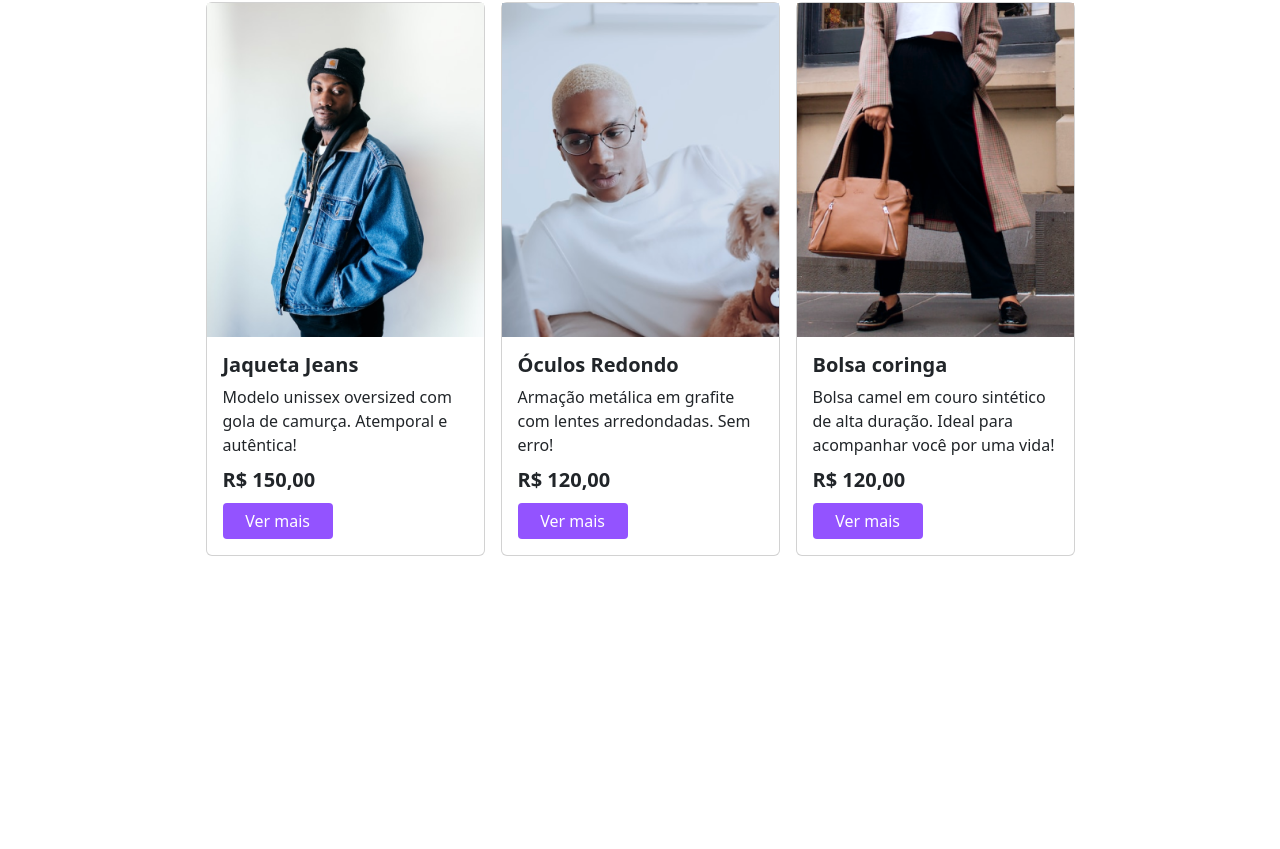
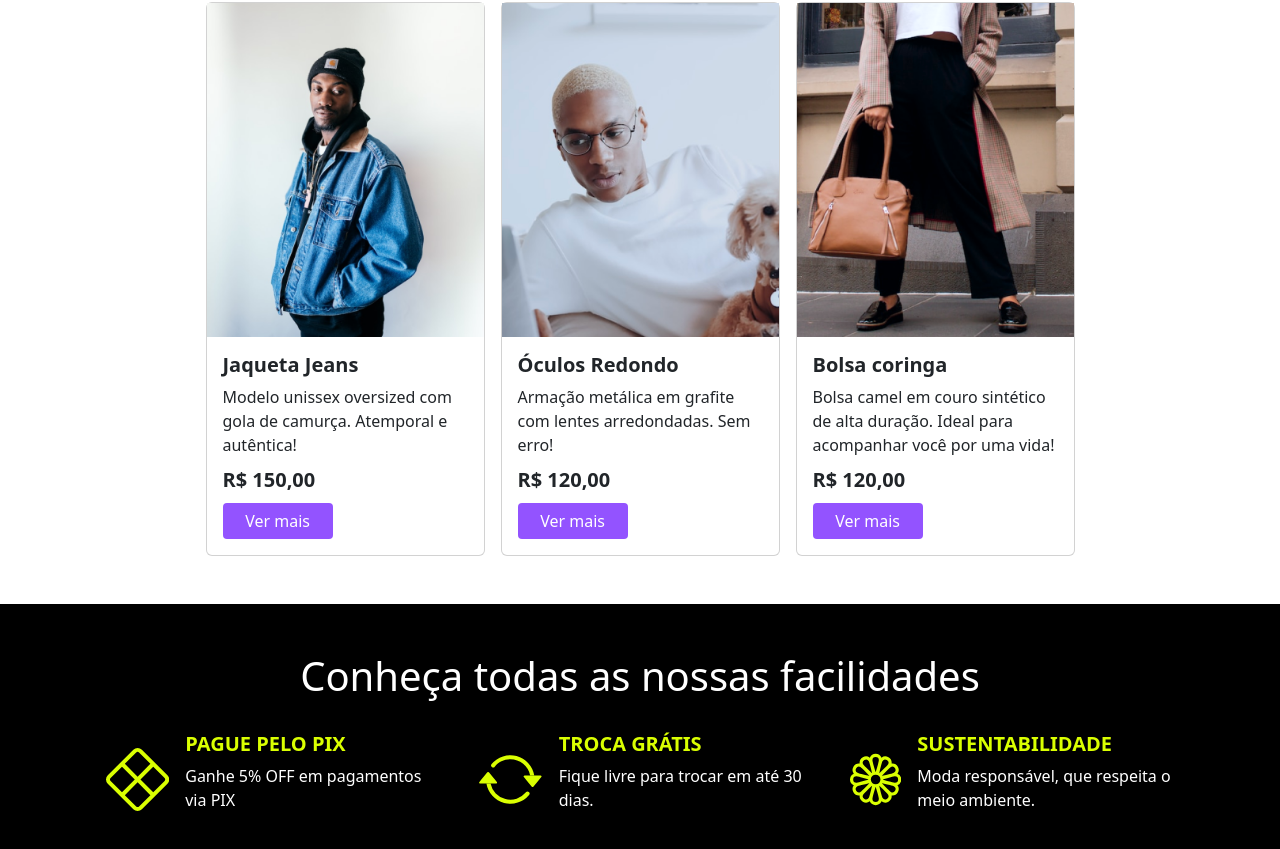
Before and after one commit to diovanealves/Meteoro, a React (Vite) app: page / in a window 1280 px wide. Shown: the part 1507-2356 px from the top of the page. Before the commit the page ends 2063 px from the top, so only its background shows below. Built offline with nearby package versions, Linux system fonts and the light colour scheme.

Commit message:
Add section facilidades e Fix paddign produtos

```diff
--- a/src/App.tsx
+++ b/src/App.tsx
@@ -2,6 +2,7 @@ import Header from './components/Header'
 import Carousels from './components/Carousel'
 import Category from './components/Category'
 import Products from './components/Products'
+import Facilities from './components/Facilities'
 
 export default function App() {
   return (
@@ -10,6 +11,7 @@ export default function App() {
       <Carousels />
       <Category />
       <Products />
+      <Facilities />
     </>
   )
 }
--- /dev/null
+++ b/src/components/Facilities/index.tsx
@@ -0,0 +1,36 @@
+import { BsXDiamond, BsArrowRepeat, BsFlower1 } from 'react-icons/bs'
+import './style.css'
+
+export default function Facilities() {
+  return (
+    <div className="bg-black text-bg-dark py-5">
+      <h1 className="text-center fw-medium px-2 pb-4">
+        Conheça todas as nossas facilidades
+      </h1>
+
+      <div className="d-flex flex-column flex-lg-row align-items-center justify-content-center gap-5">
+        <div className="d-flex align-items-center gap-3 cardFacilities">
+          <BsXDiamond className="icon" />
+          <div>
+            <h5 className="fw-bold textHighlight">PAGUE PELO PIX</h5>
+            <p>Ganhe 5% OFF em pagamentos via PIX</p>
+          </div>
+        </div>
+        <div className="d-flex align-items-center gap-3 cardFacilities">
+          <BsArrowRepeat className="icon" />
+          <div>
+            <h5 className="fw-bold textHighlight">TROCA GRÁTIS</h5>
+            <p>Fique livre para trocar em até 30 dias.</p>
+          </div>
+        </div>
+        <div className="d-flex align-items-center gap-3 cardFacilities">
+          <BsFlower1 className="icon" />
+          <div>
+            <h5 className="fw-bold textHighlight">SUSTENTABILIDADE</h5>
+            <p>Moda responsável, que respeita o meio ambiente.</p>
+          </div>
+        </div>
+      </div>
+    </div>
+  )
+}
--- /dev/null
+++ b/src/components/Facilities/style.css
@@ -0,0 +1,13 @@
+.cardFacilities{
+  width: 324px;
+}
+
+.icon {
+  color: #DAFF01;
+  height: 75px;
+  width: 75px;
+}
+
+.textHighlight {
+  color: #DAFF01;
+}
--- a/src/components/Products/index.tsx
+++ b/src/components/Products/index.tsx
@@ -4,8 +4,8 @@ import ProductsItems from './productsItems'
 
 export default function Products() {
   return (
-    <div className="container">
-      <h2 className="text-center my-4 my-xl-5 fw-medium">
+    <div className="container py-5">
+      <h2 className="text-center mb-4 mb-xl-5 fw-medium">
         Produtos que estão bombando!
       </h2>
 
```
